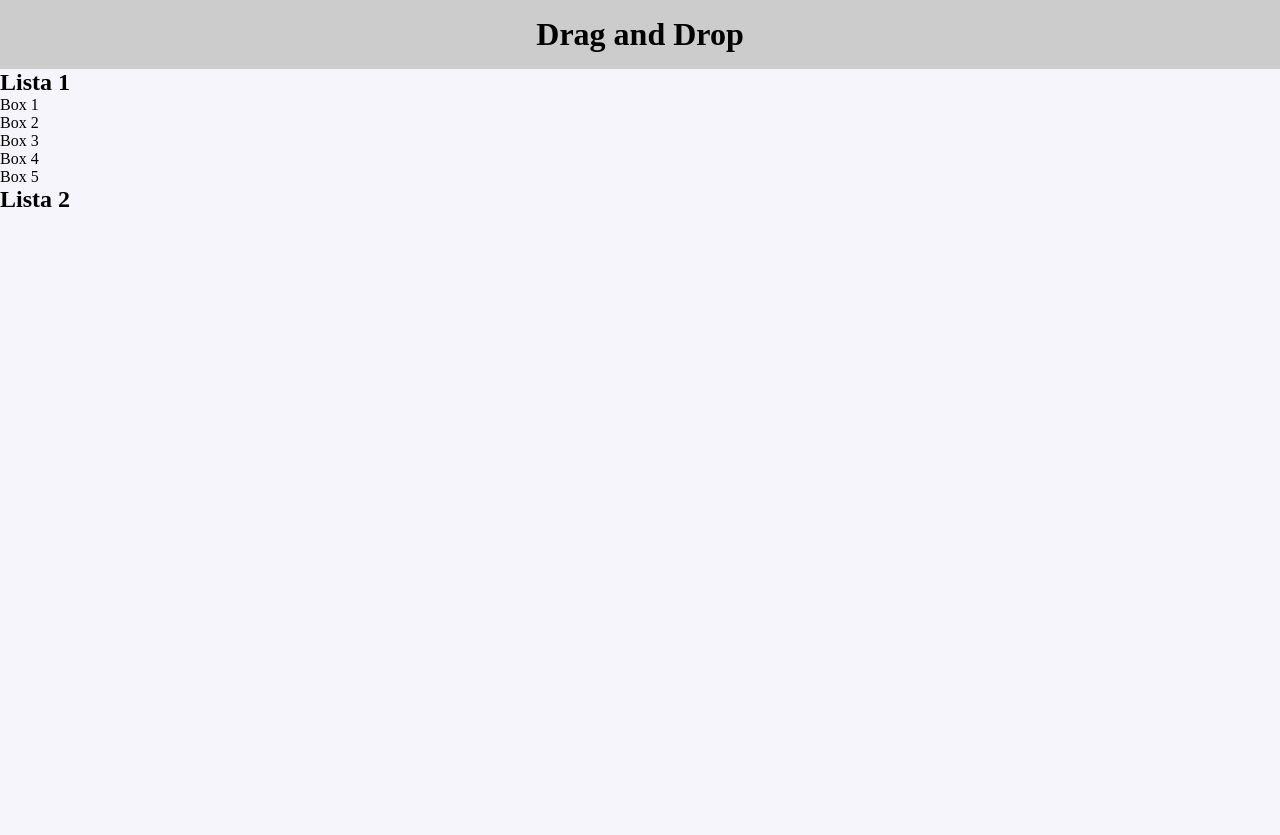
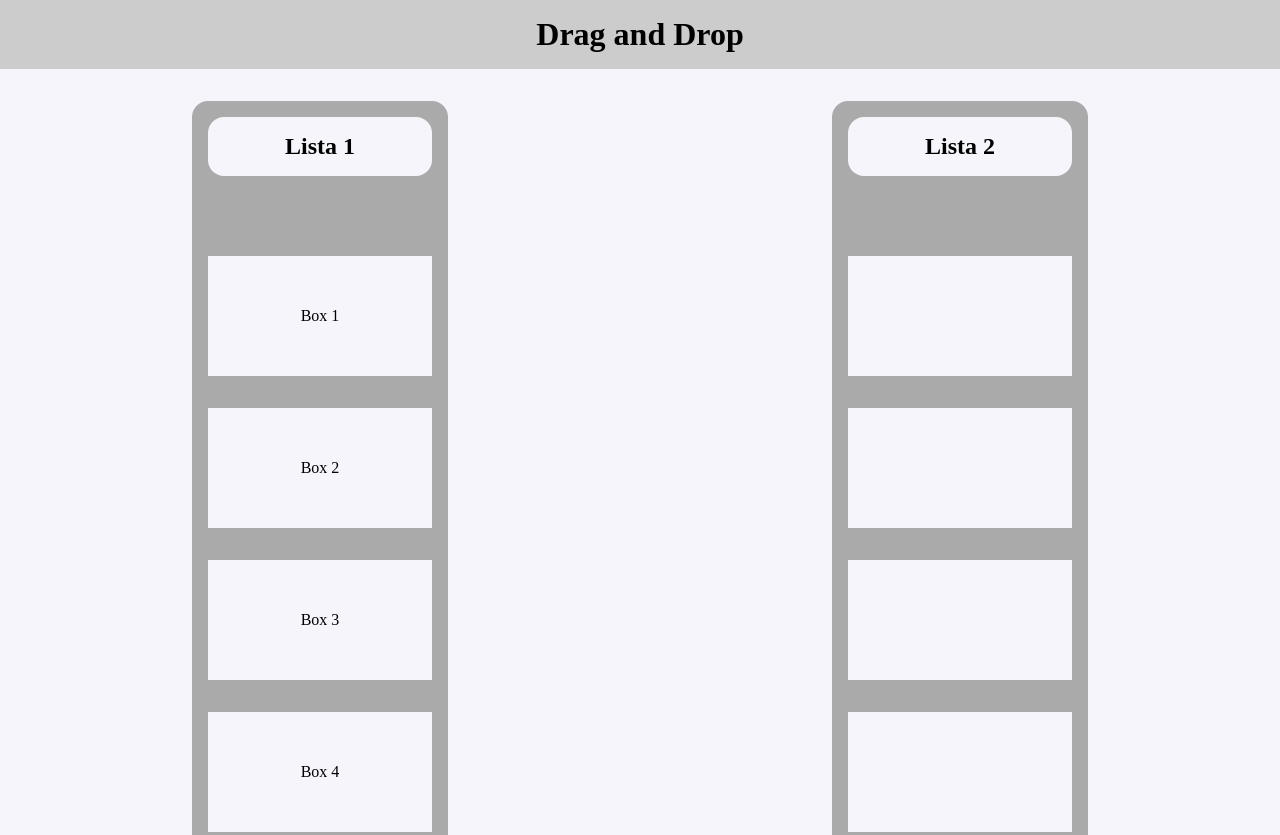
Before and after one commit to JvFern4ndes/drag-and-drop-only-html-css-js, a plain HTML site: page index.html in a window 1280 px wide. Shown: the top 835 px of the page. Before the commit the page ends 800 px from the top, so only its background shows below. Drawn offline with Linux system fonts and the light colour scheme.

Commit message:
feat: creation of list structure

```diff
--- a/index.html
+++ b/index.html
@@ -11,6 +11,7 @@
   <div class="header">
     <h1>Drag and Drop</h1>
   </div>
+  <div class="lists">
     <div class="list">
       <div class="list-header">
         <h2>Lista 1</h2>
@@ -33,6 +34,8 @@
         <div class="box-space"></div>
         <div class="box-space"></div>
         <div class="box-space"></div>
+
+      </div>
     </div>
   </div>
 </body>
--- a/styles.css
+++ b/styles.css
@@ -17,3 +17,42 @@ body {
   display: flex;
   justify-content: center;
 }
+
+.lists {
+  display: flex;
+  justify-content: space-around;
+  margin: 32px 0;
+}
+
+.list {
+  background: #aaa;
+  width: 16rem;
+  height: max-content;
+  padding: 16px;
+  border-radius: 16px;
+}
+
+.list-header {
+  background: #F6F5FC;
+  display: flex;
+  justify-content: center;
+  padding: 16px;
+  border-radius: 16px;
+  margin-bottom: 64px;
+}
+
+.list-body {
+  height: 100%;
+  display: flex;
+  flex-direction: column;
+  justify-content: space-around;
+}
+
+.box-space {
+  background: #F6F5FC;
+  margin: 16px 0;
+  height: 120px;
+  display: flex;
+  align-items: center;
+  justify-content: center;
+}
```
Lines whose indentation alone changed are shown as unchanged.
